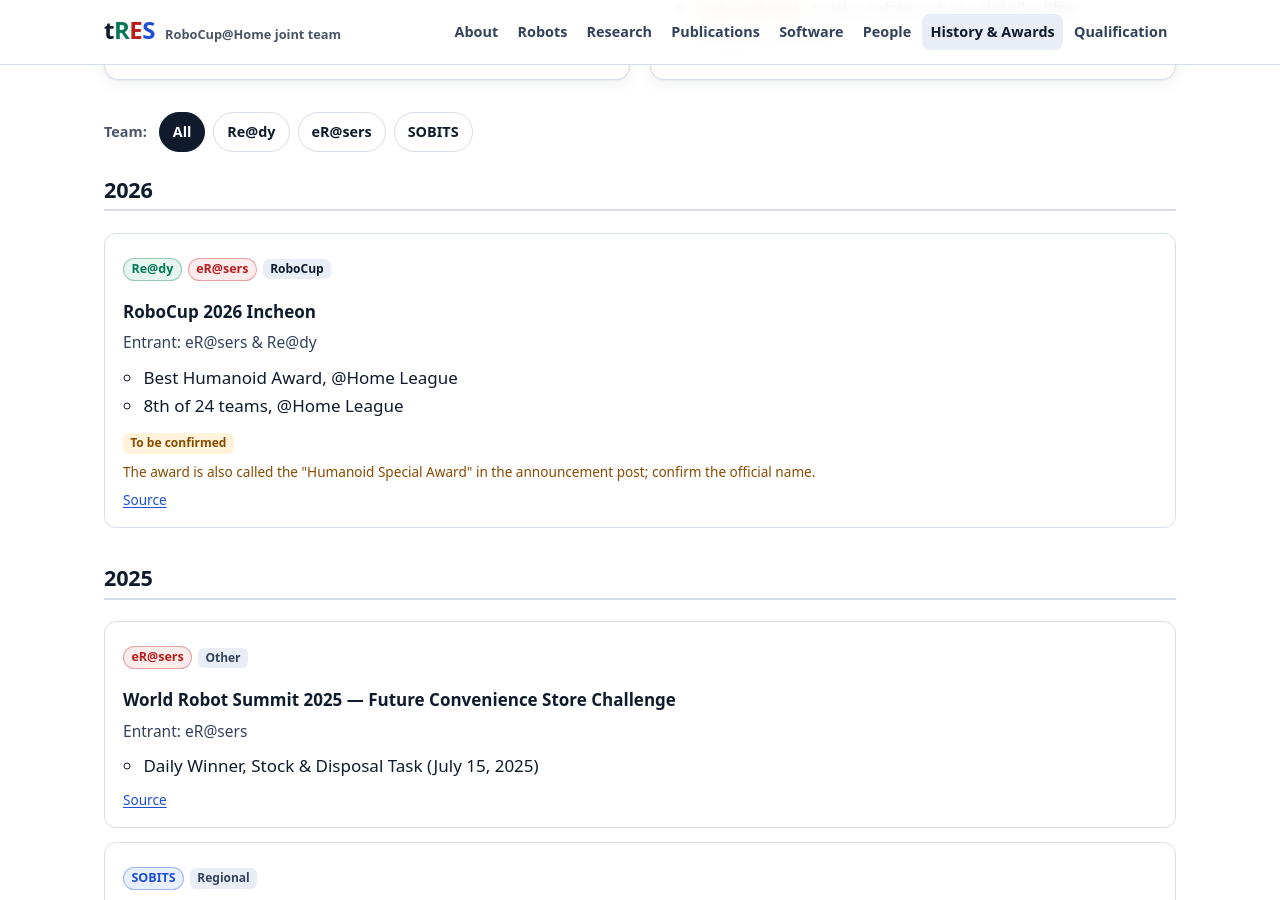
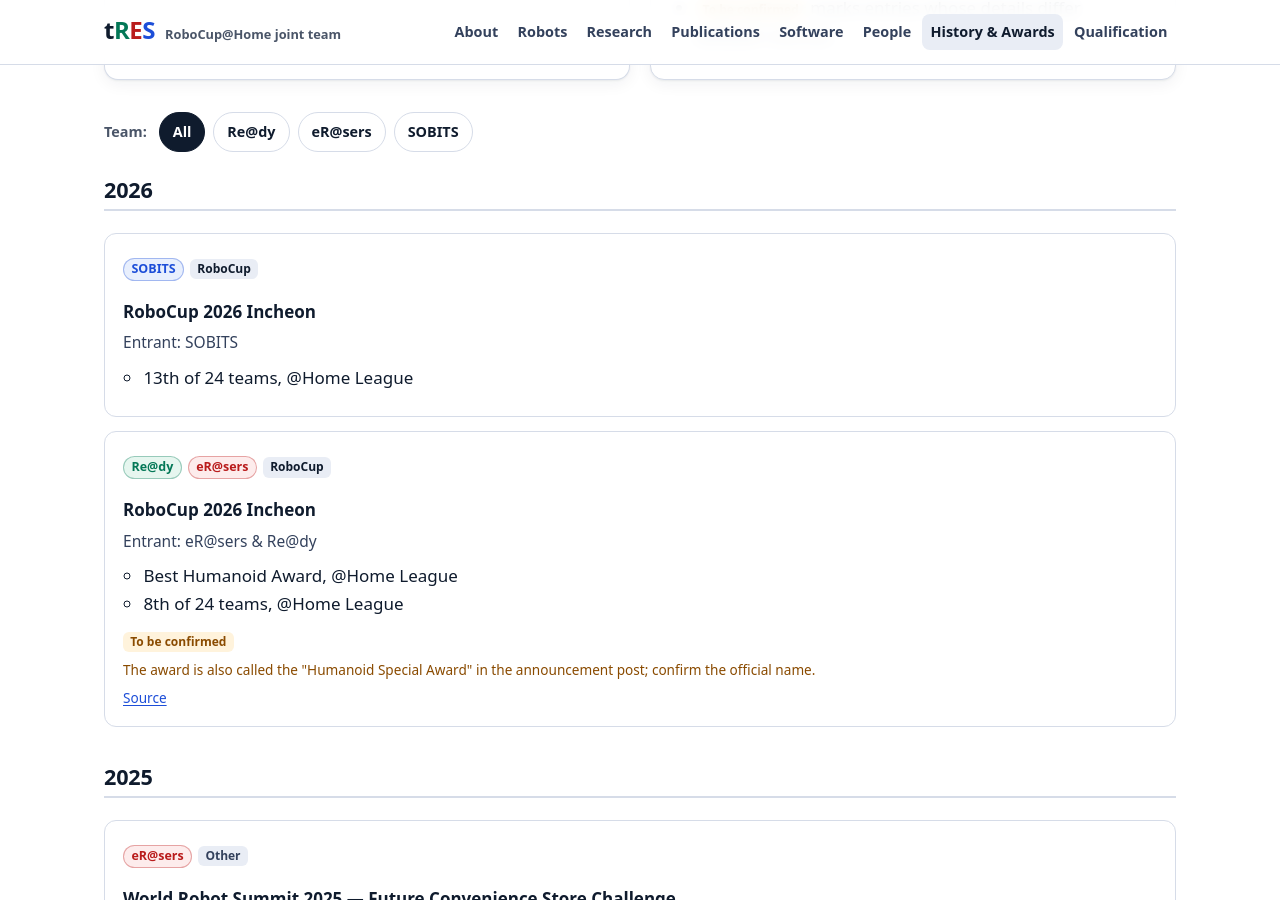
Before and after one commit to tRES-athome/tres-athome.github.io, a Jekyll site: the page built from history.html, in a window 1280 px wide and 900 px high, scrolled down 559 px. Built offline with Jekyll 4.4.1, drawn with Linux system fonts in a browser that asks for light colours; some of the changed text lies outside the part shown.

Commit message:
History: RoboCup 2023 Bordeaux; add SOBITS 13th/24 at RoboCup 2026

```diff
--- a/_data/awards.yml
+++ b/_data/awards.yml
@@ -8,7 +8,7 @@
 #   date:    YYYY-MM (used for sorting; only the year is shown)
 #   year_label: optional text shown instead of the year (e.g. "2021–2023")
 #   verify:  optional — shown as a "To be confirmed" badge with this explanation
-#   source:  URL the entry was taken from
+#   source:  URL the entry was taken from ("" if provided directly by the team)
 
 # ---------------------------------------------------------------- tRES
 # (no entries yet — tRES competes for the first time in 2027)
@@ -218,6 +218,15 @@
   source: "https://erasers.jp/awards/"
 
 # ---------------------------------------------------------------- SOBITS
+- date: "2026-07"
+  event: "RoboCup 2026 Incheon"
+  scope: world
+  teams: [sobits]
+  entrant: "SOBITS"
+  results:
+    - "13th of 24 teams, @Home League"
+  source: ""   # provided by the team (2026-11-22); add a public results URL if available
+
 - date: "2025-05"
   event: "RoboCup Japan Open 2025 (Shiga)"
   scope: regional
@@ -266,8 +275,8 @@
   source: "https://teamsobits.github.io/publication.html"
 
 - date: "2023-07"
-  event: "RoboCup France Open 2023"
-  scope: regional
+  event: "RoboCup 2023 Bordeaux"
+  scope: world
   teams: [sobits]
   entrant: "SOBITS"
   results:
--- a/history.html
+++ b/history.html
@@ -48,7 +48,7 @@ description: "RoboCup@Home participation, rankings and awards of Re@dy, eR@sers
             <p class="entry-sub">Entrant: {{ a.entrant }}</p>
             <ul>{% for r in a.results %}<li>{{ r }}</li>{% endfor %}</ul>
             {% if a.verify %}{% include tbc.html note=a.verify show_note=true %}{% endif %}
-            <p class="entry-source" style="margin:.4em 0 0"><a href="{{ a.source }}">Source<span class="visually-hidden">: {{ a.event }}</span></a></p>
+            {% if a.source != "" %}<p class="entry-source" style="margin:.4em 0 0"><a href="{{ a.source }}">Source<span class="visually-hidden">: {{ a.event }}</span></a></p>{% endif %}
           </li>
           {% endfor %}
         </ul>
```
Also changed, not shown: docs/OPEN-QUESTIONS.md (+3 -1 lines).
